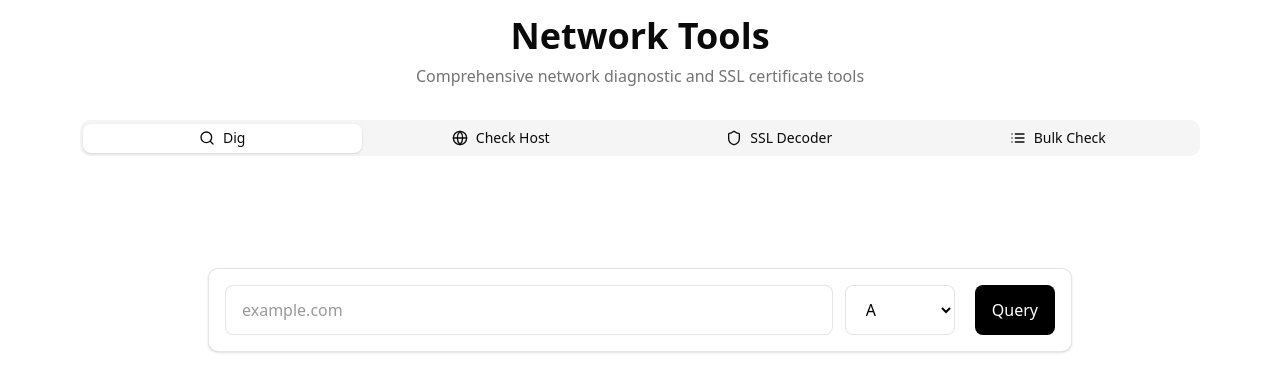
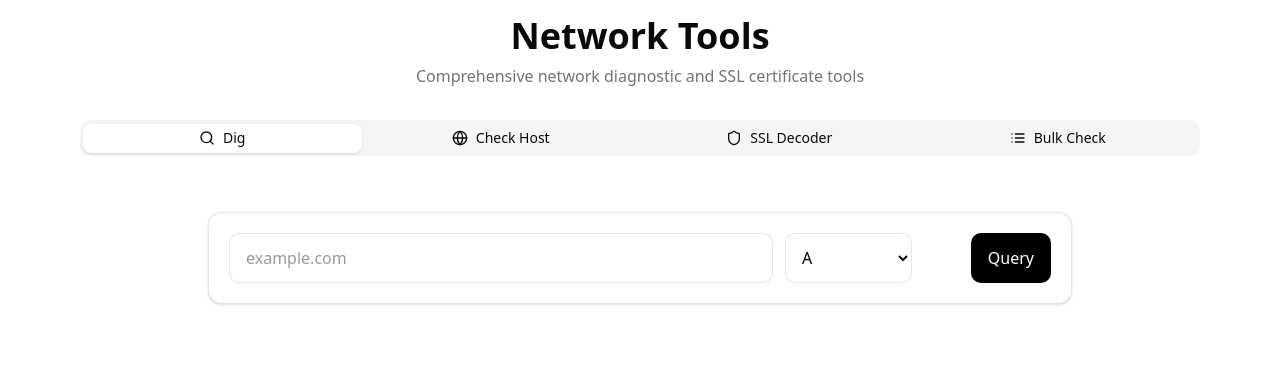
Before and after one commit to matthew28302/Net, a Next.js app: page / in a window 1280 px wide. Shown: the top 392 px of the page. Built offline with nearby package versions, Linux system fonts and the light colour scheme.

Commit message:
Update DigTab.tsx

```diff
--- a/src/components/tools/DigTab.tsx
+++ b/src/components/tools/DigTab.tsx
@@ -4,10 +4,11 @@ type DNSAnswer = { name: string; type: number; TTL: number; data: string }
 type SourceResult = { source: string; edns: string; ok: boolean; result?: any; error?: string }
 
 /**
- * Cập nhật:
- * - Tông màu đen-trắng (monochrome)
- * - Thêm khoảng cách trên (mt-20) để khung tìm kiếm không bị che bởi navbar cố định
- * - Kết quả: mỗi nguồn xếp hàng (1 bên server, 1 bên IP); IP màu xanh dương
+ * Updated:
+ * - Reduce top margin so search card sits closer to navbar (mt-6)
+ * - Make search card layout identical to CheckHost: balanced padding, centered, consistent rounded border
+ * - Inputs evenly spaced and full width; button aligned to the right
+ * - Monochrome look preserved
  */
 export default function DigTab() {
   const [domain, setDomain] = useState('')
@@ -44,21 +45,25 @@ export default function DigTab() {
   }
 
   return (
-    <div className="max-w-4xl mx-auto mt-20 px-4"> {/* mt-20 tránh bị navbar che */}
-      {/* Query card - monochrome */}
-      <div className="bg-white border border-black/10 rounded-lg shadow-sm p-4 mb-6">
-        <div className="flex gap-3 items-center">
+    <div className="max-w-4xl mx-auto mt-6 px-4"> {/* mt-6 để gần navbar như CheckHost */}
+      {/* Query card - styled to match CheckHost */}
+      <div className="bg-white border border-black/10 rounded-xl shadow-sm p-5">
+        <div className="grid grid-cols-12 gap-3 items-center">
+          <div className="col-span-12 md:col-span-8">
             <input
               aria-label="domain"
               value={domain}
               onChange={(e) => setDomain(e.target.value)}
               placeholder="example.com"
-            className="flex-1 px-4 py-3 rounded-md border border-black/10 bg-white text-black placeholder-black/40 focus:outline-none focus:ring-2 focus:ring-black/10"
+              className="w-full px-4 py-3 rounded-lg border border-black/10 bg-white text-black placeholder-black/40 focus:outline-none focus:ring-2 focus:ring-black/10"
             />
+          </div>
+
+          <div className="col-span-6 md:col-span-2">
             <select
               value={type}
               onChange={(e) => setType(e.target.value)}
-            className="px-4 py-3 rounded-md border border-black/10 bg-white text-black"
+              className="w-full px-3 py-3 rounded-lg border border-black/10 bg-white text-black"
             >
               {['A', 'AAAA', 'CNAME', 'MX', 'TXT', 'NS', 'SOA', 'PTR', 'SRV'].map((t) => (
                 <option key={t} value={t}>
@@ -66,28 +71,31 @@ export default function DigTab() {
                 </option>
               ))}
             </select>
+          </div>
+
+          <div className="col-span-6 md:col-span-2 flex justify-end">
             <button
               onClick={handleQuery}
               disabled={loading}
-            className="ml-2 inline-flex items-center px-4 py-3 border border-black/20 bg-black text-white rounded-md hover:bg-black/90 disabled:opacity-60"
+              className="inline-flex items-center px-4 py-3 border border-black/20 bg-black text-white rounded-lg hover:bg-black/90 disabled:opacity-60"
             >
               {loading ? 'Đang...' : 'Query'}
             </button>
           </div>
+        </div>
+
         {error && <div className="text-sm text-rose-600 mt-3">{error}</div>}
       </div>
 
-      {/* Results header */}
+      {/* Results */}
       {results && (
-        <div className="bg-white border border-black/10 rounded-md p-4 shadow-sm">
+        <div className="bg-white border border-black/10 rounded-md p-4 shadow-sm mt-6">
           <div className="text-sm text-black/70 mb-3">
             Kết quả cho <strong className="text-black">{domain}</strong> — <span className="font-mono">{type}</span>
           </div>
 
-          {/* Results list: mỗi nguồn 1 hàng, trái = server, phải = IPs (màu xanh) */}
           <div className="divide-y divide-black/5">
             {results.map((r, idx) => {
-              // thu thập danh sách "IP" hiển thị từ Answer[].data
               const ips: string[] = Array.isArray(r.result?.Answer)
                 ? [...new Set(r.result.Answer.map((a: DNSAnswer) => String(a.data)))]
                 : []
@@ -103,7 +111,6 @@ export default function DigTab() {
                   <div className="min-w-[160px] flex-shrink-0 text-right">
                     {r.ok ? (
                       ips.length > 0 ? (
-                        // hiển thị mỗi IP trên 1 dòng, màu xanh dương
                         <div className="flex flex-col items-end">
                           {ips.map((ip, i) => (
                             <span key={i} className="text-blue-600 font-mono text-sm">
```
Lines whose indentation alone changed are shown as unchanged.
